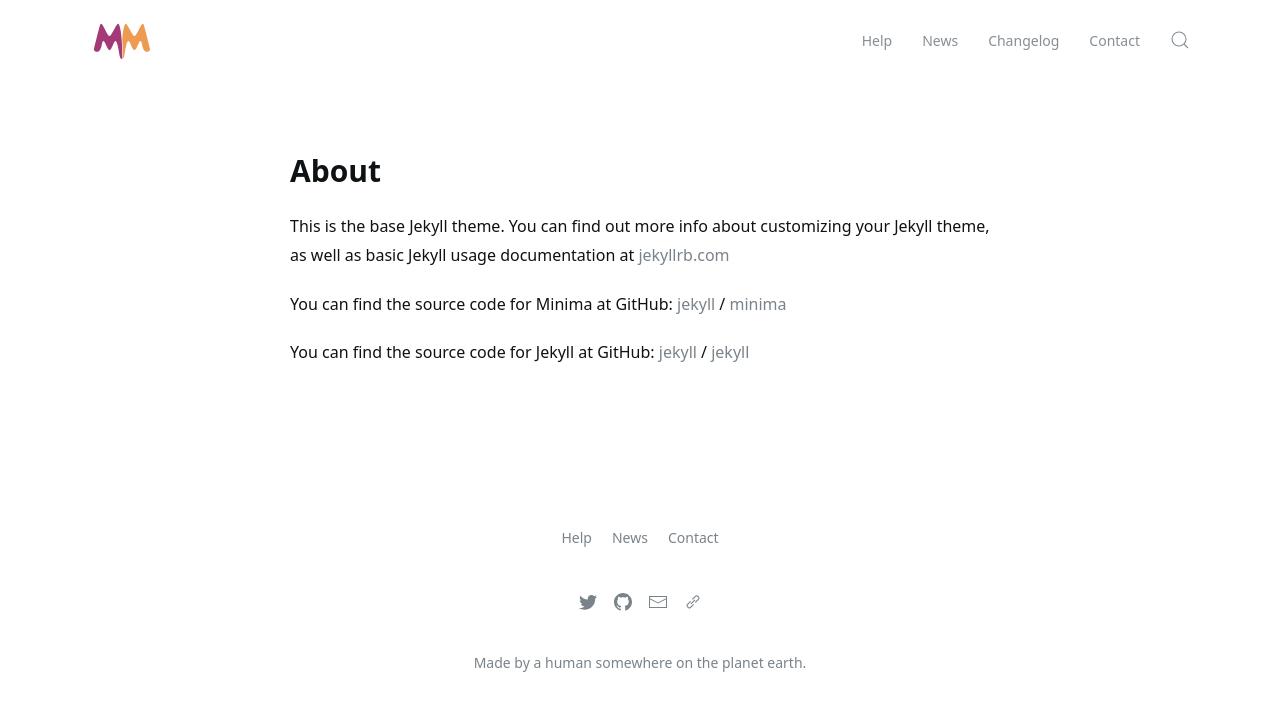
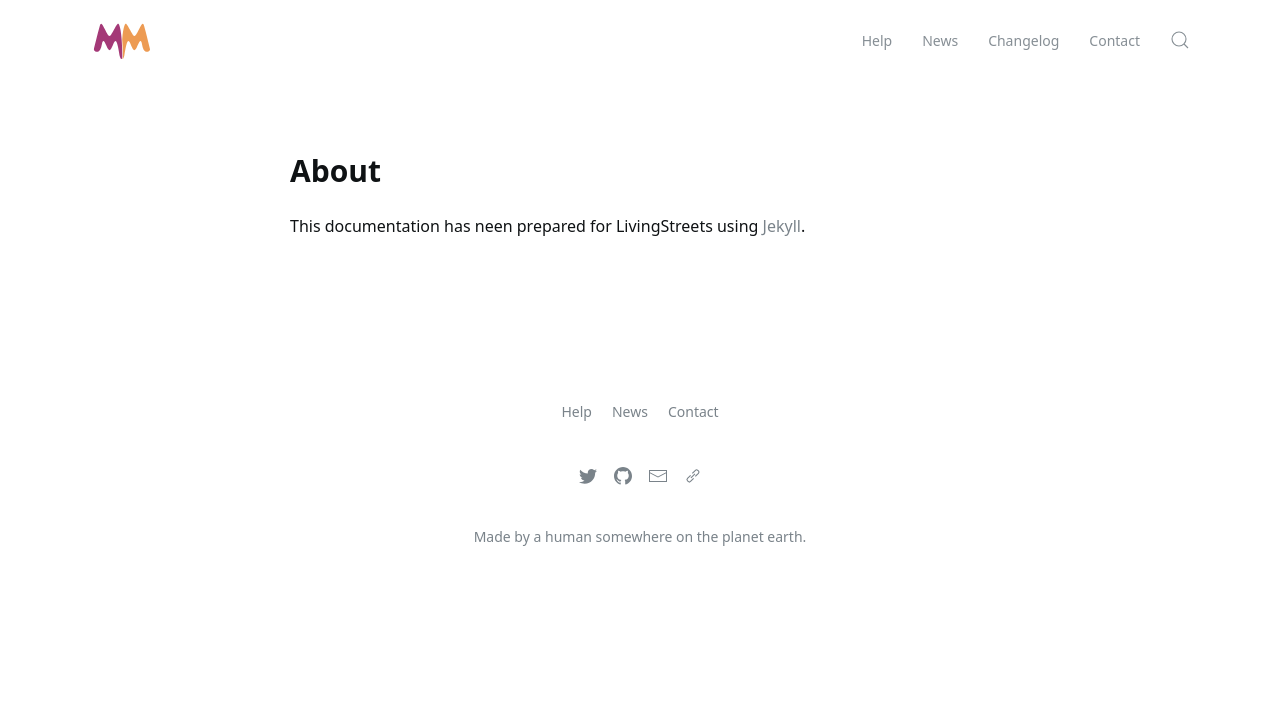
Before and after one commit to mightymango/mangodocs, a Jekyll site: the page built from about.md, in a window 1280 px wide. Shown: the top 711 px of the page. Built offline with Jekyll 4.4.1, drawn with Linux system fonts in a browser that asks for light colours; a script that is not in the unit is left out.

Commit message:
Changed about message.

```diff
--- a/about.md
+++ b/about.md
@@ -4,15 +4,4 @@
 permalink: /about/
 ---
 
-This is the base Jekyll theme. You can find out more info about customizing your Jekyll theme, as well as basic Jekyll usage documentation at [jekyllrb.com](https://jekyllrb.com/)
-
-You can find the source code for Minima at GitHub:
-[jekyll][jekyll-organization] /
-[minima](https://github.com/jekyll/minima)
-
-You can find the source code for Jekyll at GitHub:
-[jekyll][jekyll-organization] /
-[jekyll](https://github.com/jekyll/jekyll)
-
-
-[jekyll-organization]: https://github.com/jekyll
+This documentation has neen prepared for LivingStreets using [Jekyll](https://jekyllrb.com).
```
